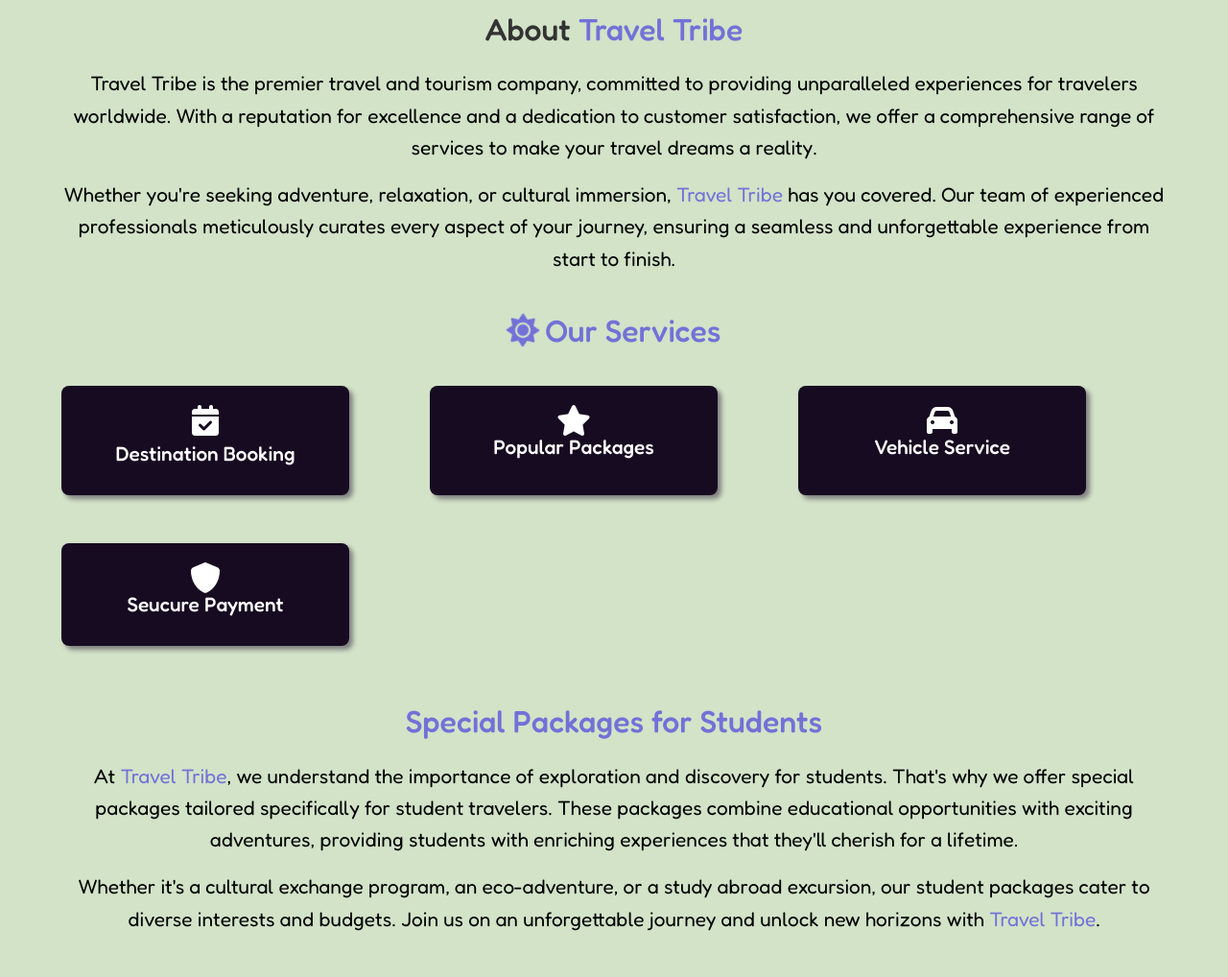
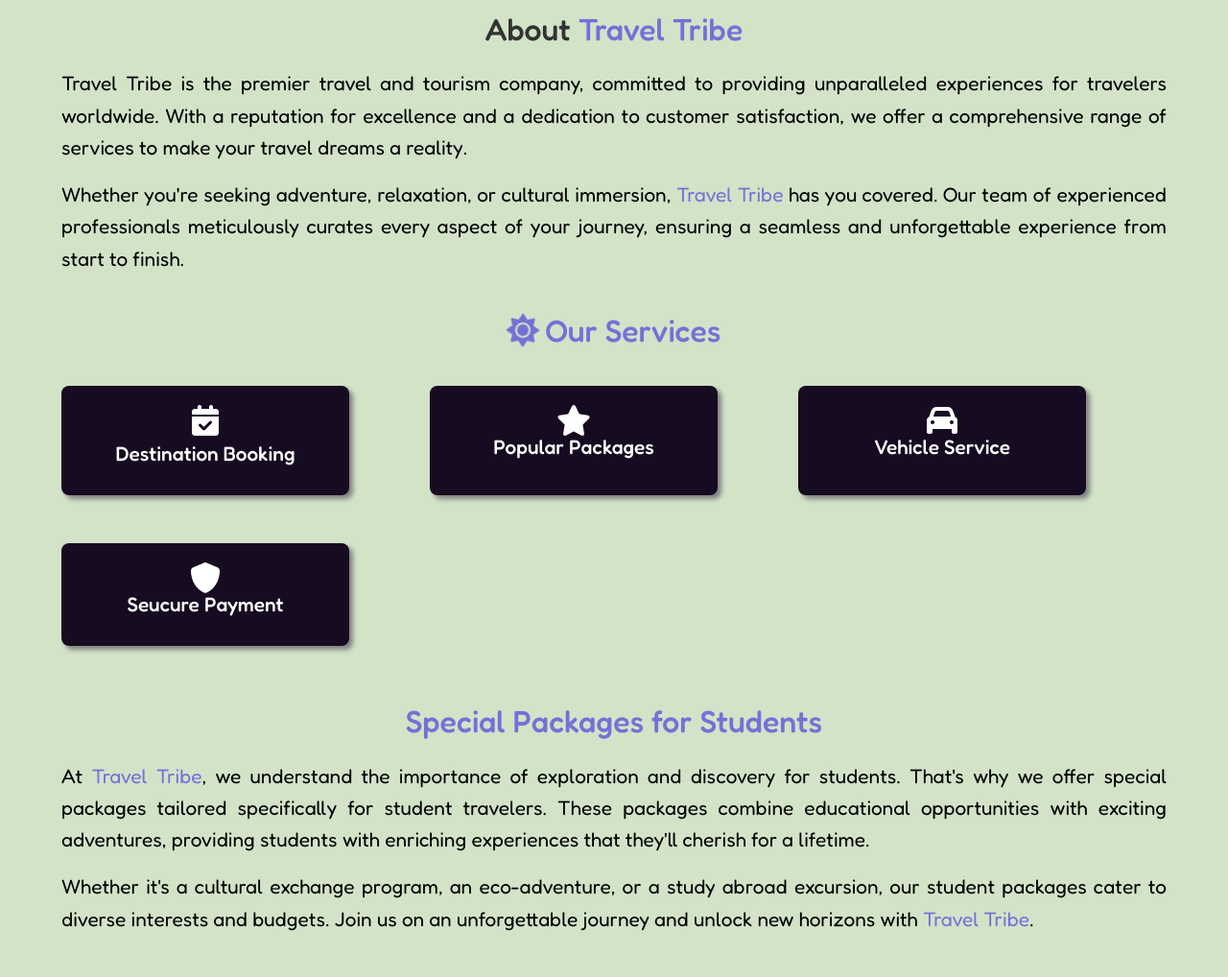
Before and after one commit to CaptainMASUD/travel-tribe, a React (Vite) app: page / in a window 1280 px wide. Shown: the part 608-1626 px from the top of the page at 96% size. Built offline with nearby package versions, Linux system fonts and the light colour scheme; a web font is replaced by a local one.

Commit message:
version 1.4.7

```diff
--- a/src/Components/Description.jsx
+++ b/src/Components/Description.jsx
@@ -21,7 +21,7 @@
           <h1 className="section-heading">
             About <span className="highlight">Travel Tribe</span>
           </h1>
-          <div className="section-content" style={{ textAlign: 'center' }}>
+          <div className="section-content" style={{ textAlign: 'justify' }}>
   <p>
     Travel Tribe is the premier travel and tourism company, committed
     to providing unparalleled experiences for travelers worldwide.
@@ -63,7 +63,7 @@
         </div>
         <div className="section student-section">
           <h1 className="student-heading">Special Packages for Students</h1>
-          <div className="section-content" style={{ textAlign: 'center' }}>
+          <div className="section-content" style={{ textAlign: 'justify' }}>
             <p>
               At <span className="important">Travel Tribe</span>, we understand
               the importance of exploration and discovery for students. That's
```
